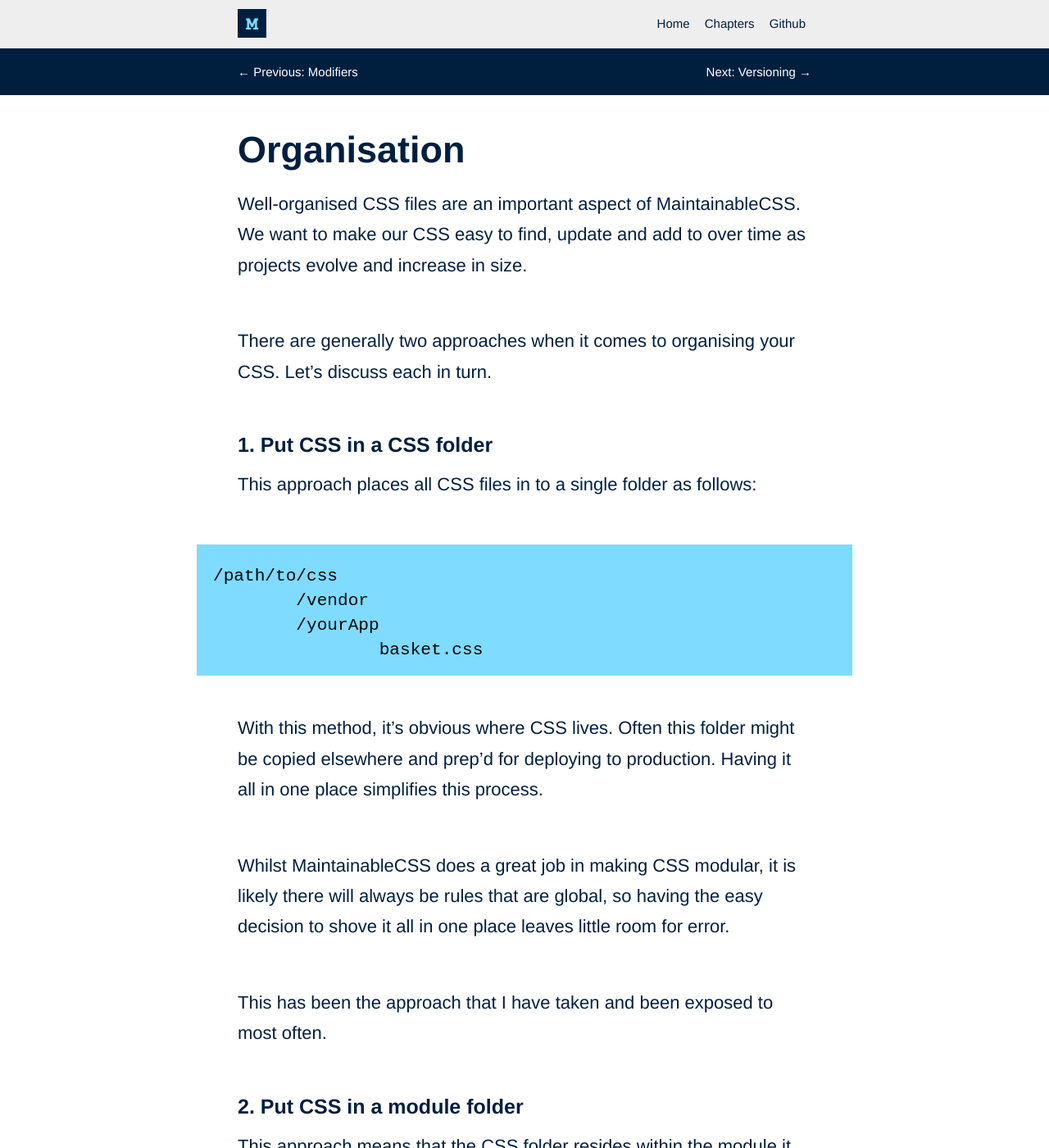
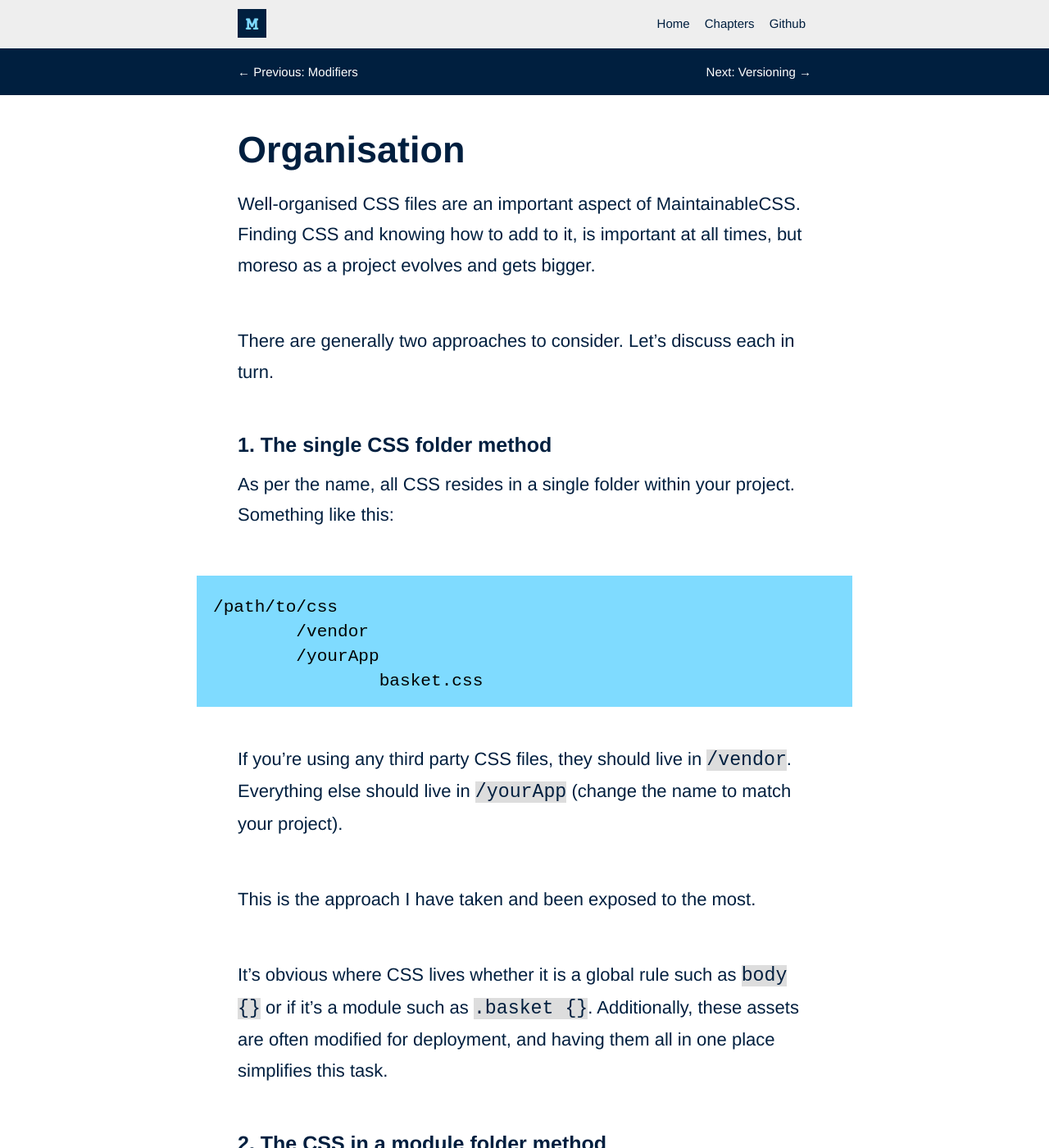
Before and after one commit to adamsilver/maintainablecss.com-jekyll, a Jekyll site: the page built from _chapters/09-organisation.md, in a window 1280 px wide and 1400 px high. Shown: the whole window at 82% size. Built offline with Jekyll 4.4.1, drawn with Linux system fonts in a browser that asks for light colours.

Commit message:
File org edits

```diff
--- a/_chapters/09-organisation.md
+++ b/_chapters/09-organisation.md
@@ -6,26 +6,26 @@ permalink: /chapters/organisation/
 description: Learn how MaintainableCSS suggests to organise your CSS files within your codebase.
 ---
 
-Well-organised CSS files are an important aspect of MaintainableCSS. We want to make our CSS easy to find, update and add to over time as projects evolve and increase in size.
+Well-organised CSS files are an important aspect of MaintainableCSS. Finding CSS and knowing how to add to it, is important at all times, but moreso as a project evolves and gets bigger.
 
-There are generally two approaches when it comes to organising your CSS. Let's discuss each in turn.
+There are generally two approaches to consider. Let's discuss each in turn.
 
-## 1. Put CSS in a CSS folder
+## 1. The single CSS folder method
 
-This approach places all CSS files in to a single folder as follows:
+As per the name, all CSS resides in a single folder within your project. Something like this:
 
 	/path/to/css
 		/vendor
 		/yourApp
 			basket.css
 
-With this method, it's obvious where CSS lives. Often this folder might be copied elsewhere and prep'd for deploying to production. Having it all in one place simplifies this process.
+If you're using any third party CSS files, they should live in `/vendor`. Everything else should live in `/yourApp` (change the name to match your project).
 
-Whilst MaintainableCSS does a great job in making CSS modular, it is likely there will always be rules that are global, so having the easy decision to shove it all in one place leaves little room for error.
+This is the approach I have taken and been exposed to the most.
 
-This has been the approach that I have taken and been exposed to most often.
+It's obvious where CSS lives whether it is a global rule such as `body {}` or if it's a module such as `.basket {}`. Additionally, these assets are often modified for deployment, and having them all in one place simplifies this task.
 
-## 2. Put CSS in a module folder
+## 2. The CSS in a module folder method
 
 This approach means that the CSS folder resides within the module it pertains to as follows:
 
```
